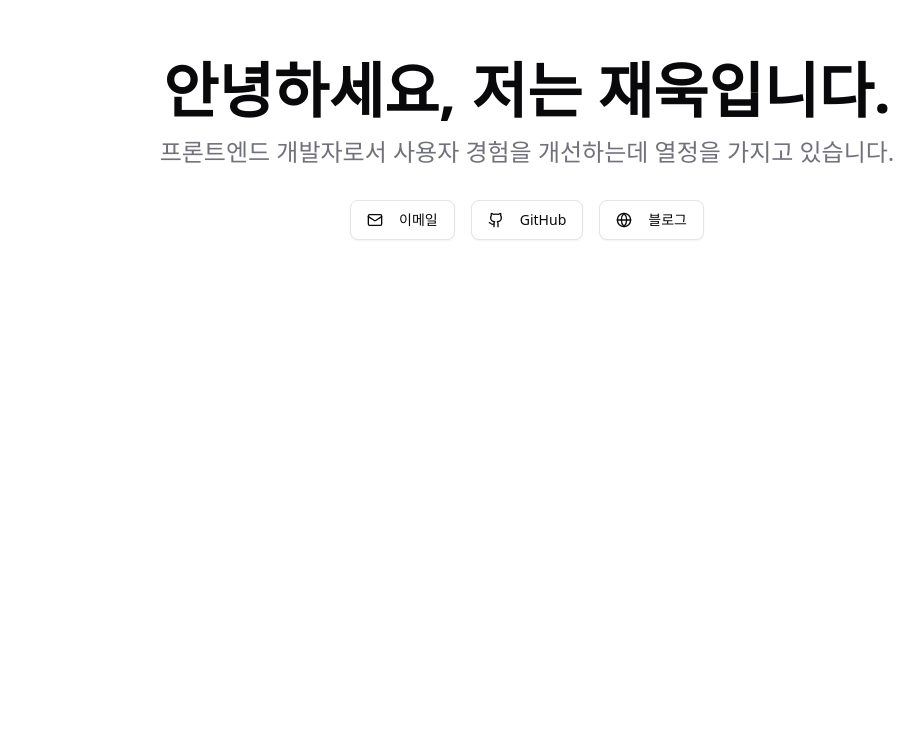
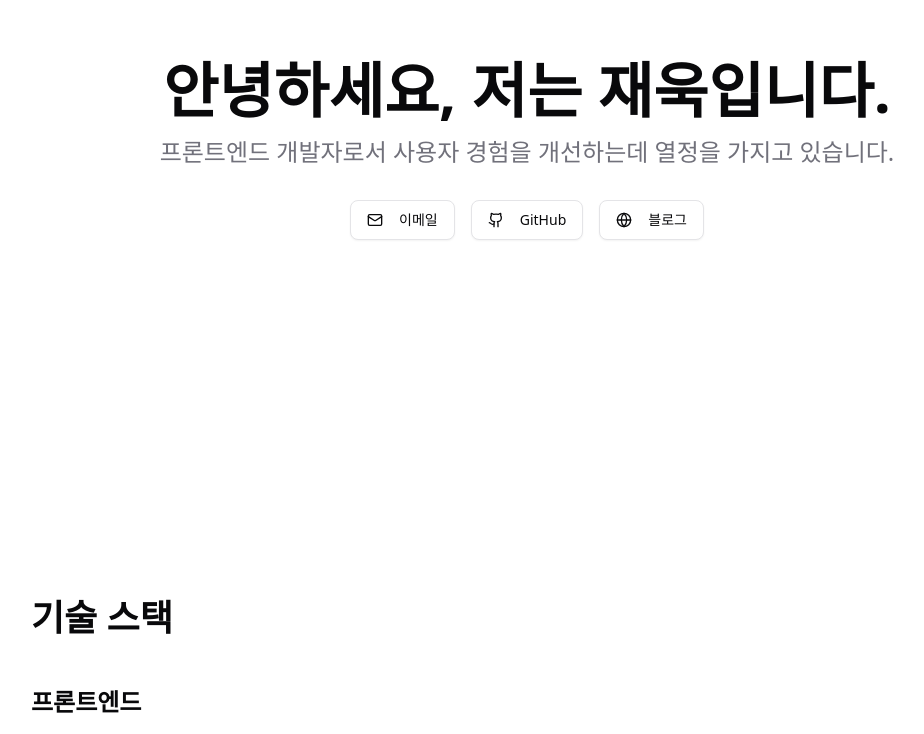
Before and after one commit to giujae/Portfolio, a Next.js app: page / in a window 1280 px wide. Shown: the part 218-952 px from the top of the page, without its empty margins (113-1037 px from the left). Before the commit the page ends 800 px from the top, so only its background shows below. Built offline with nearby package versions, Linux system fonts and the light colour scheme.

Commit message:
feat/#5 : 홈컴포넌트에 기술 스택 컴포넌트>를 추가한다

```diff
--- a/app/page.tsx
+++ b/app/page.tsx
@@ -1,9 +1,11 @@
 import IntroSection from '@/components/sections/IntroSection';
+import TechStackSection from '@/components/sections/TechStackSection';
 
 export default function Home() {
     return (
         <main>
             <IntroSection />
+            <TechStackSection />
         </main>
     );
 }
```
